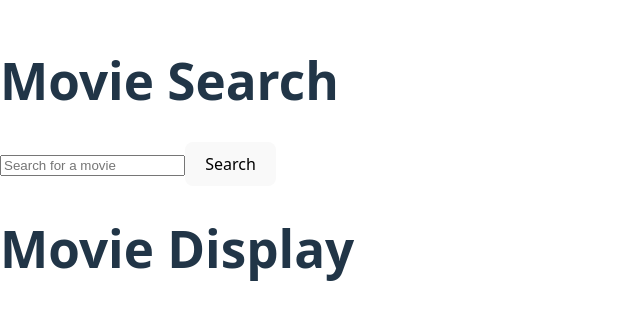
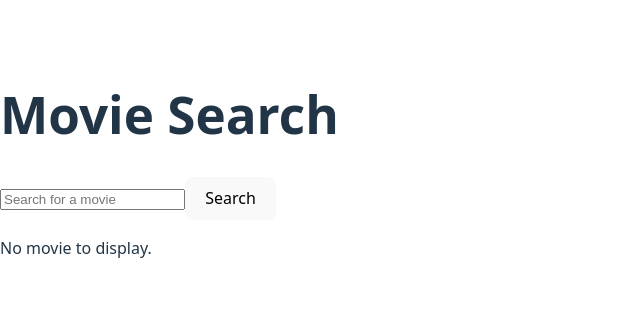
Before and after one commit to traliach/React_Movie_Search, a React (Vite) app: page / in a window 1280 px wide. Shown: the part 236-556 px from the top of the page, without its empty margins (0-640 px from the left). Built offline with nearby package versions, Linux system fonts and the light colour scheme.

Commit message:
render movie data from props

```diff
--- a/src/components/MovieDisplay.jsx
+++ b/src/components/MovieDisplay.jsx
@@ -1,7 +1,13 @@
-export default function MovieDisplay() {
+export default function MovieDisplay({ movie }) {
+    if (!movie) return <p>No movie to display.</p>;
+
     return (
-        <div>
-            <h1>Movie Display</h1>
-        </div>
-    )
-}
+      <div>
+        <h2>{movie.Title} ({movie.Year})</h2>
+        <img src={movie.Poster} alt={`${movie.Title} poster`} />
+        <p><strong>Genre:</strong> {movie.Genre}</p>
+        <p><strong>Plot:</strong> {movie.Plot}</p>
+        <p><strong>Rating:</strong> {movie.imdbRating}</p>
+      </div>
+    );
+  }
```
